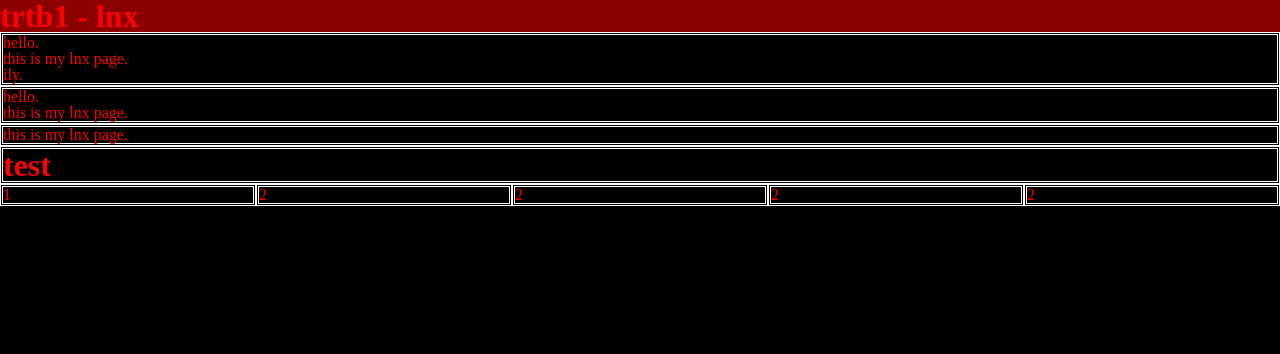
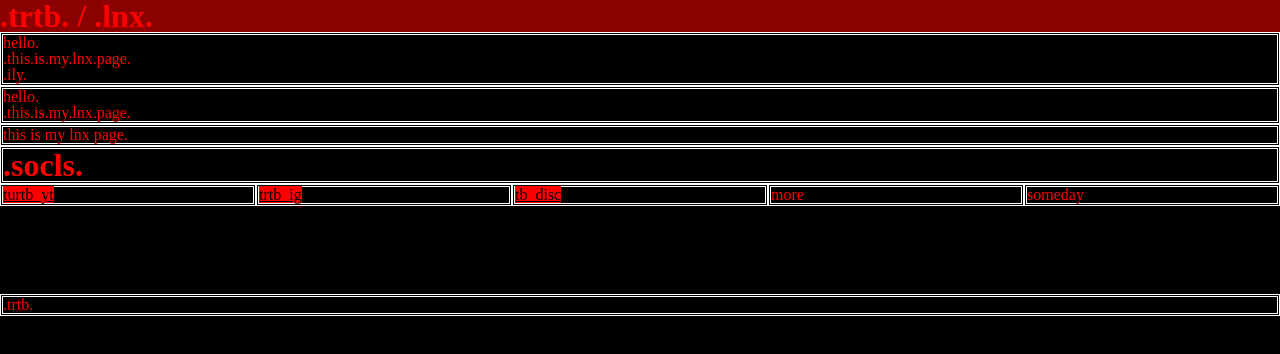
Before and after one commit to trtb1/trtb1.github.io, a plain HTML site: page lnx/index.html in a window 1280 px wide. Drawn offline with Linux system fonts and the light colour scheme.

Commit message:
more early dev

```diff
--- a/lnx/index.html
+++ b/lnx/index.html
@@ -15,6 +15,15 @@
             background-color: black;
             color: #ff0000;
             #ff0000; /* Width, style, and color of the border */
+        }
+        a {
+
+            color: black;
+            background-color: rgb(255, 0, 0);
+        }
+        a:hover {
+            color: red;
+            background-color: black;
         }
         #section {
             border: 3px double #ffffff; /* Width, style, and color of the border */
@@ -38,21 +47,21 @@
     </style>
 </head>
 <header>
-    <h1>trtb1 - lnx</h1>
+    <h1>.trtb. / .lnx.</h1>
 </header>
 
 <body>
     <div id="section">
         <p>hello.</p>
         <p>
-            this is my lnx page. <br>
-            ily.
+            .this.is.my.lnx.page. <br>
+            .ily.
         </p>
     </div>
     <div id="section">
         <p>hello.</p>
         <p>
-            this is my lnx page.
+            .this.is.my.lnx.page.
         </p>
     </div>
     <div id="section">
@@ -61,14 +70,17 @@
         </p>
     </div>
     <div id="section">
-        <h1>test</h1>
+        <h1>.socls.</h1>
     </div>
     <div class="parent">
-        <div class="div1" id="section"> 1</div>
-        <div class="div2" id="section"> 2</div>
-        <div class="div3" id="section"> 2</div>
-        <div class="div4" id="section"> 2</div>
-        <div class="div5" id="section"> 2</div>
+        <div class="div1" id="section"><a href="https://www.youtube.com/channel/UCRLiT2nBEegjFsWUj9jMyzw">turtb_yt</a></div>
+        <div class="div2" id="section"><a href="https://www.instagram.com/thereal_toebeans/">trtb_ig</a></div>
+        <div class="div3" id="section"><a href="https://discord.com/channels/%E2%98%85%F0%9D%91%BB%F0%9D%91%B6%F0%9D%91%AC%F0%9D%91%A9%F0%9D%91%AC%F0%9D%91%A8%F0%9D%91%B5%F0%9D%91%BA%E2%98%85#0001">tb_disc</a></div>
+        <div class="div4" id="section">more</div>
+        <div class="div5" id="section">someday</div>
+    </div>
+    <div id="section">
+        <p>.trtb.</p>
     </div>
 </body>
 </html>
```
